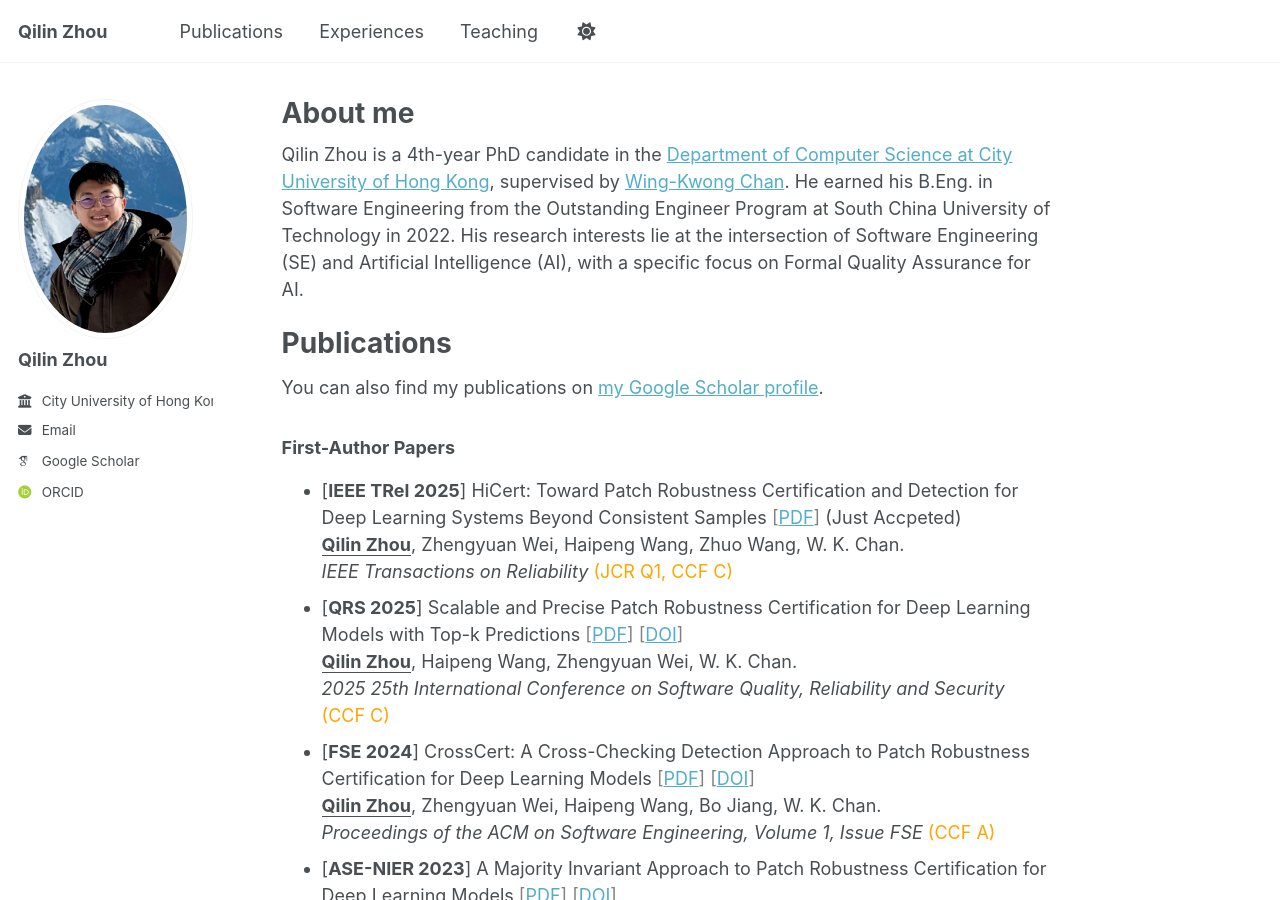
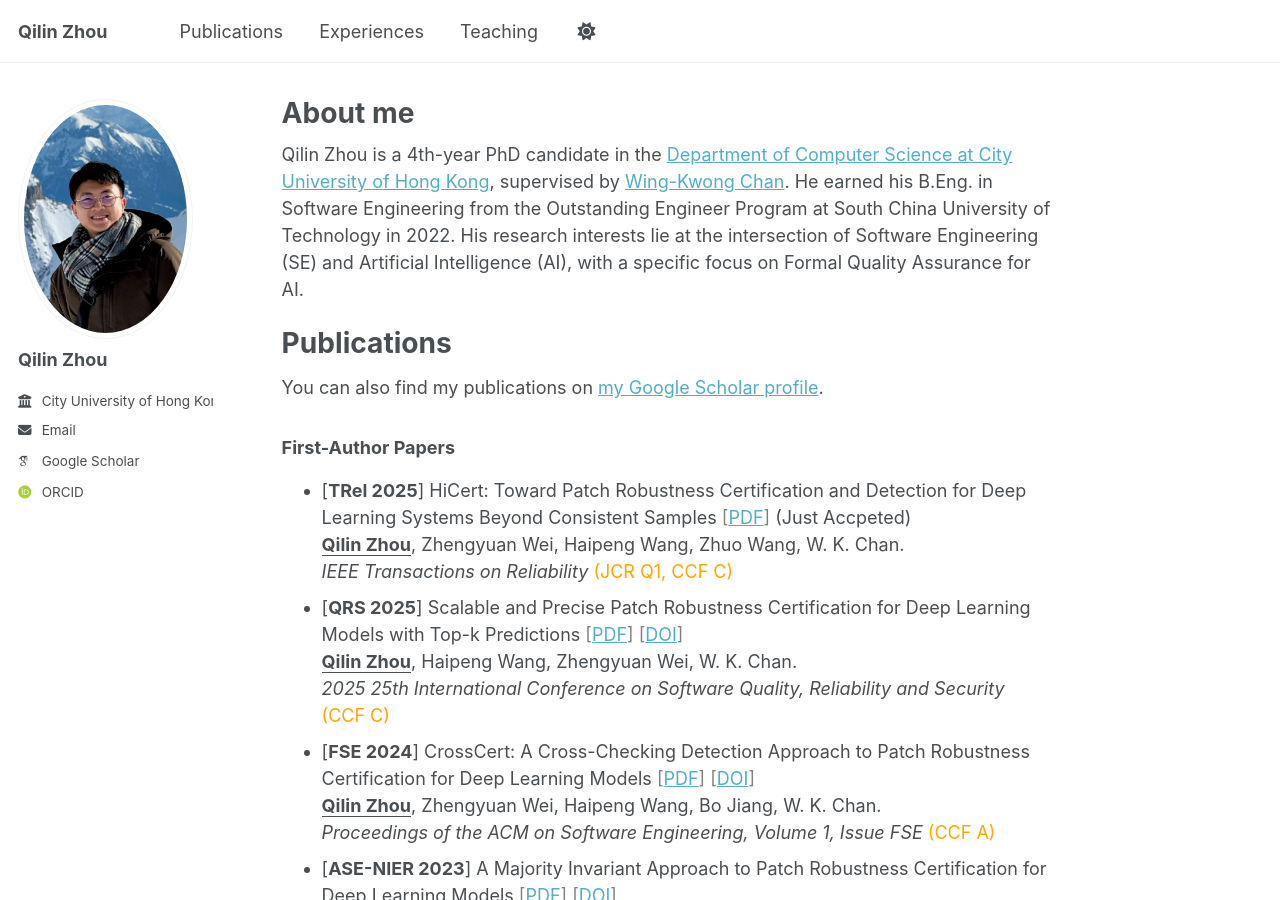
Before and after one commit to qilin-zhou/qilin-zhou.github.io, a Jekyll site: the page built from _pages/about.md, in a window 1280 px wide and 900 px high. Built offline with Jekyll 4.4.1, drawn with Linux system fonts in a browser that asks for light colours; some web fonts are replaced; a script bundle is joined from its source files by our own code; library files that are not in the unit come from our copies.

Commit message:
Update about.md

```diff
--- a/_pages/about.md
+++ b/_pages/about.md
@@ -14,7 +14,7 @@
   <div class="wordwrap">You can also find my publications on <a href="{{site.author.googlescholar}}">my Google Scholar profile</a>.</div>
 
 ### First-Author Papers
-- [**IEEE TRel 2025**] HiCert: Toward Patch Robustness Certification and Detection for Deep Learning Systems Beyond Consistent Samples <span style="color: grey;">[[PDF](https://www.arxiv.org/abs/2512.06123)]</span>  (Just Accpeted)
+- [**TRel 2025**] HiCert: Toward Patch Robustness Certification and Detection for Deep Learning Systems Beyond Consistent Samples <span style="color: grey;">[[PDF](https://www.arxiv.org/abs/2512.06123)]</span>  (Just Accpeted)
   **<ins>Qilin Zhou</ins>**, Zhengyuan Wei, Haipeng Wang, Zhuo Wang, W. K. Chan.
 _IEEE Transactions on Reliability_ <span style="color: Orange;"> (JCR Q1, CCF C)</span>
 - [**QRS 2025**] Scalable and Precise Patch Robustness Certification for Deep Learning Models with Top-k Predictions   <span style="color: grey;"> [[PDF](https://arxiv.org/abs/2507.23335)] [[DOI](https://doi.org/10.1109/QRS65678.2025.00030)] </span>
```
